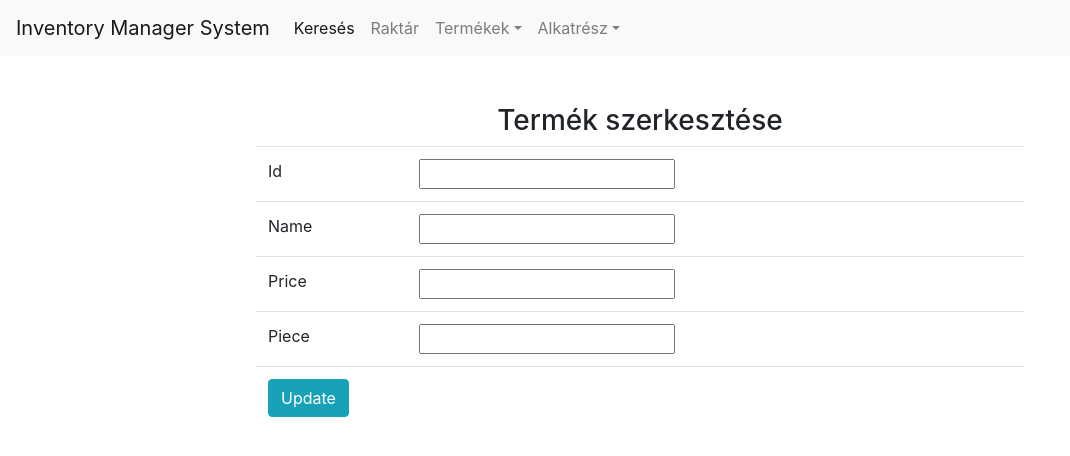
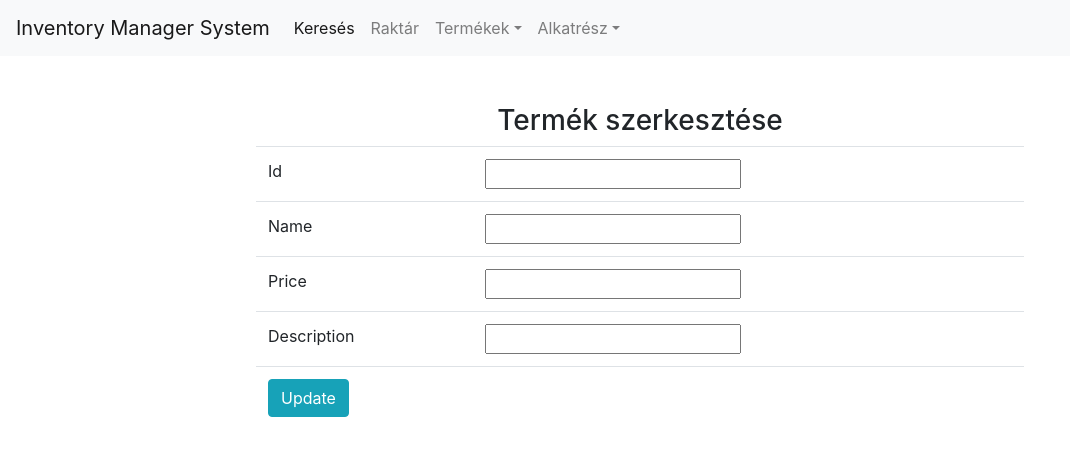
Before and after one commit to alexrace/AFP2, a React (Create React App) app in the folder frontend/: page /products/edit in a window 1280 px wide. Shown: the top 456 px of the page, without its empty margins (0-1070 px from the left). Built offline with nearby package versions, Linux system fonts and the light colour scheme; what flux would draw is missing.

Commit message:
fixed piece to description

```diff
--- a/frontend/src/components/ProductUpdate.js
+++ b/frontend/src/components/ProductUpdate.js
@@ -52,7 +52,7 @@ class ProductUpdate extends React.Component{
                             /></td>
                         </tr>
                         <tr>
-                            <td>Piece</td>
+                            <td>Description</td>
                             <td><input type={"text"}
                                         value={this.state.description}
                                         onChange={(e)=>{
```
